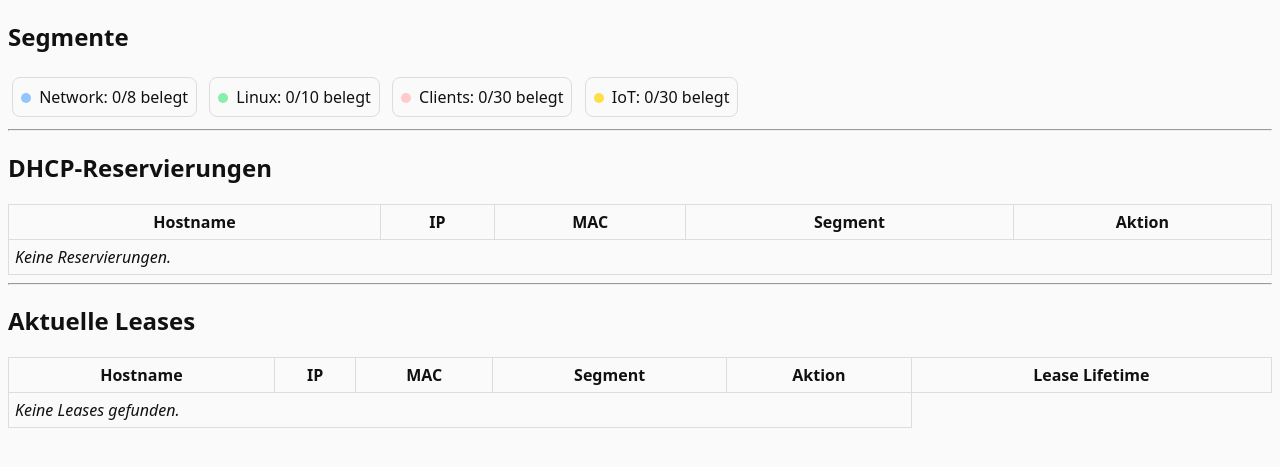
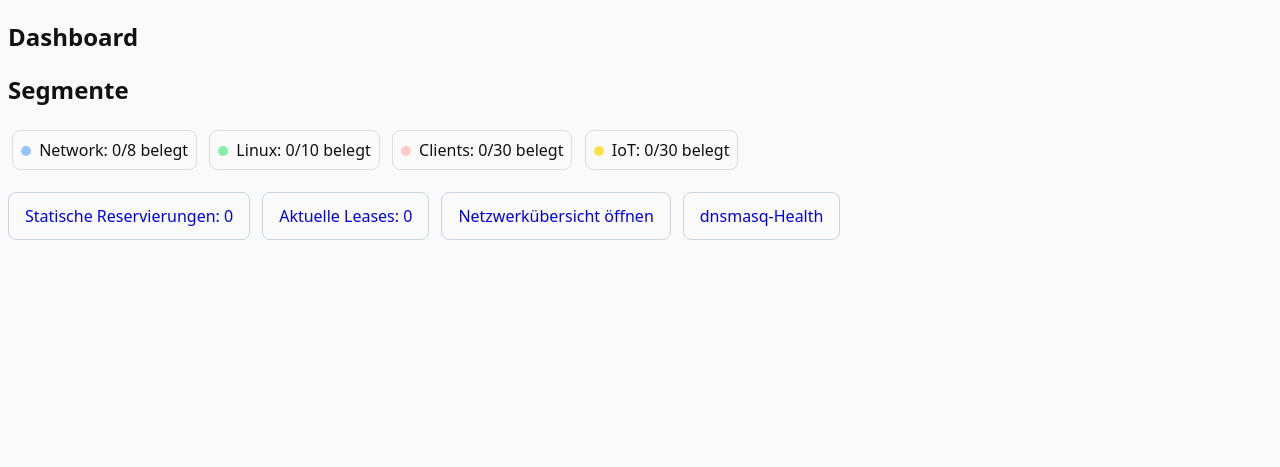
Before and after one commit to lexxi/dnsmasq-admin, a Flask app: page /?tab=dashboard in a window 1280 px wide. Shown: the part 126-593 px from the top of the page. Run offline with Flask 3, Linux system fonts and the light colour scheme.

Commit message:
Split dashboard, reservations and leases into tabs

```diff
--- a/templates/index.html
+++ b/templates/index.html
@@ -1,20 +1,8 @@
 {% extends "base.html" %}
 {% block content %}
-
-<h2>Segmente</h2>
-<div class="segments">
-  {% for s in seg_usage %}
-    <div class="seg-card">
-      <span class="seg-dot" style="background: {{ s.color }}"></span>
-      {{ s.name }}: {{ s.used }}/{{ s.size }} belegt
-    </div>
-  {% else %}
-    <em>Keine Segmente konfiguriert.</em>
-  {% endfor %}
-</div>
-
-<hr>
-
+{% set tab = request.args.get('tab', 'dashboard') %}
+{% if tab == 'reservations' %}
+<section class="tab-panel">
 <h2>DHCP-Reservierungen</h2>
 <table>
   <thead>
@@ -29,29 +17,24 @@
   <tbody>
   {% for r in reservations %}
     <tr {% if r.segment %} style="background-color: {{ r.segment.color }}22" {% endif %}>
+      <td>{{ r.hostname or '—' }}</td>
+      <td>{{ r.ip }}</td>
+      <td><code>{{ r.mac }}</code></td>
+      <td>{{ r.segment.name if r.segment else '—' }}</td>
       <td>
-        <div style="display:flex; align-items:center; gap:10px; flex-wrap:wrap;">
-          <span>{{ r.hostname or '—' }}</span>
+        <div class="table-actions">
           <details class="hostname-editor">
             <summary class="btn">Bearbeiten</summary>
             <form method="post" action="{{ url_for('change_reservation_hostname') }}">
               <input type="hidden" name="mac" value="{{ r.mac }}">
               <label>Neuer Hostname
                 <input name="hostname" value="{{ r.hostname }}" maxlength="63"
-                     pattern="[A-Za-z0-9]([A-Za-z0-9-]{0,61}[A-Za-z0-9])?"
-                     title="1–63 Zeichen: Buchstaben, Ziffern und Bindestrich"
-                     required>
+                       pattern="[A-Za-z0-9]([A-Za-z0-9-]{0,61}[A-Za-z0-9])?" required>
               </label>
-            <label><input type="checkbox" name="sync_lease" value="1" checked> Lease-Datei aktualisieren und dnsmasq neu starten (kurze DNS/DHCP-Unterbrechung)</label>
+              <label><input type="checkbox" name="sync_lease" value="1" checked> Lease aktualisieren und dnsmasq neu starten</label>
               <button class="btn" type="submit">Speichern</button>
             </form>
           </details>
-        </div>
-      </td>
-      <td>{{ r.ip }}</td>
-      <td><code>{{ r.mac }}</code></td>
-      <td>{{ r.segment.name if r.segment else '—' }}</td>
-      <td>
         {# Dropdown zum Verschieben in anderes Segment #}
         <form method="get" action="/move_existing" style="display:inline-flex; gap:6px; align-items:center;">
           <input type="hidden" name="mac" value="{{ r.mac }}">
@@ -65,6 +48,7 @@
           <button class="btn" type="submit">Verschieben</button>
         </form>
         <a href="/delete?mac={{ r.mac }}" class="btn danger" onclick="return confirm('Eintrag löschen?');">Löschen</a>
+        </div>
       </td>
     </tr>
   {% else %}
@@ -73,8 +57,10 @@
   </tbody>
 </table>
 
-<hr>
 
+</section>
+{% elif tab == 'leases' %}
+<section class="tab-panel">
 <h2>Aktuelle Leases</h2>
 <table>
   <thead>
@@ -150,4 +136,30 @@
   </tbody>
 </table>
 
+
+</section>
+{% else %}
+<section class="tab-panel">
+<h2>Dashboard</h2>
+<h2>Segmente</h2>
+<div class="segments">
+  {% for s in seg_usage %}
+    <div class="seg-card">
+      <span class="seg-dot" style="background: {{ s.color }}"></span>
+      {{ s.name }}: {{ s.used }}/{{ s.size }} belegt
+    </div>
+  {% else %}
+    <em>Keine Segmente konfiguriert.</em>
+  {% endfor %}
+</div>
+
+
+<div class="dashboard-links">
+  <a href="/?tab=reservations">Statische Reservierungen: {{ reservations|length }}</a>
+  <a href="/?tab=leases">Aktuelle Leases: {{ leases|length }}</a>
+  <a href="/overview">Netzwerkübersicht öffnen</a>
+  <a href="/health" target="_blank" rel="noopener">dnsmasq-Health</a>
+</div>
+</section>
+{% endif %}
 {% endblock %}
```
Lines whose indentation alone changed are shown as unchanged.
